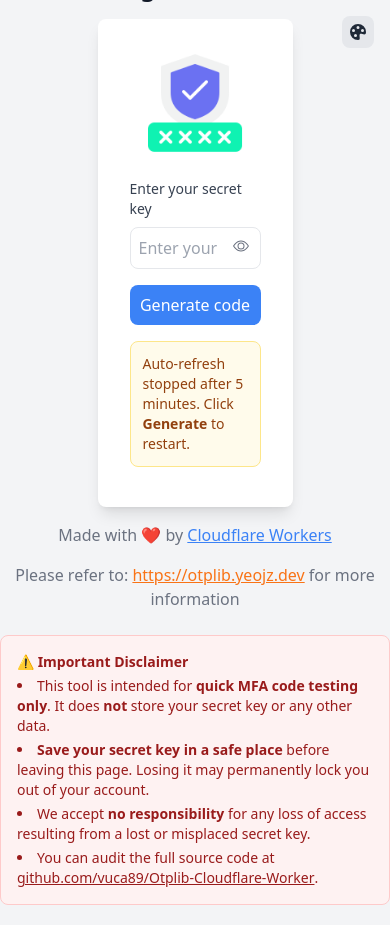
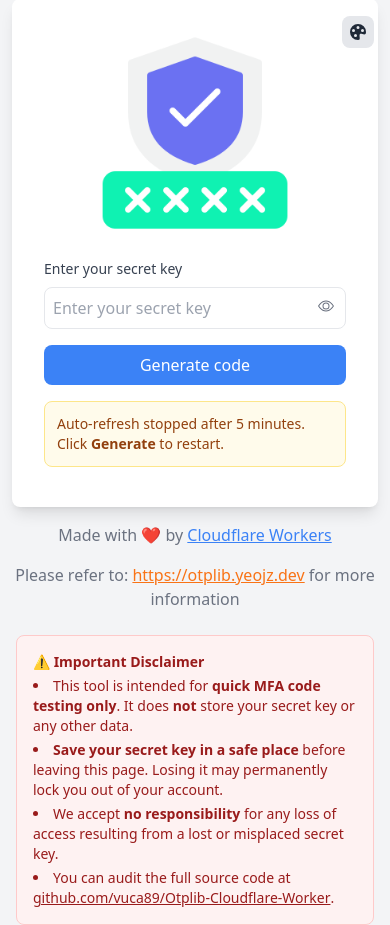
Before and after one commit to vuca89/Otplib-Cloudflare-Worker, a website: page assets/index.html in a window 390 px wide. Drawn offline with nearby package versions, Linux system fonts and the light colour scheme.

Commit message:
refactor: improve layout responsiveness and update disclaimer section styling

```diff
--- a/assets/index.html
+++ b/assets/index.html
@@ -20,7 +20,7 @@
     </svg>
   </button>
 
-  <div class="bg-white dark:bg-gray-800 p-8 rounded-lg shadow-lg w-1/2 lg:w-1/3">
+  <div class="bg-white dark:bg-gray-800 p-8 rounded-lg shadow-lg md:w-2/3 lg:w-1/2 xl:w-2/5 xxl:w-1/3 mx-3">
     <div class="mx-auto mb-6 max-w-64 text-center">
       <img src="/favicon.png" alt="Logo" class="mx-auto lg:w-full w-4/5">
     </div>
@@ -101,7 +101,7 @@
     Please refer to: <a href="https://otplib.yeojz.dev" target="_blank" class="text-orange-500 underline dark:text-orange-400">https://otplib.yeojz.dev</a> for more information
   </p>
 
-  <div class="mt-6 mx-4 max-w-lg w-full p-4 rounded-lg border border-red-200 dark:border-red-800 bg-red-50 dark:bg-red-900/20 text-sm text-red-800 dark:text-red-200">
+  <div class="mt-6 mx-4 p-4 rounded-lg border border-red-200 dark:border-red-800 bg-red-50 dark:bg-red-900/20 text-sm text-red-800 dark:text-red-200">
     <p class="font-semibold mb-1">⚠️ Important Disclaimer</p>
     <ul class="list-disc list-inside space-y-1">
       <li>This tool is intended for <strong>quick MFA code testing only</strong>. It does <strong>not</strong> store your secret key or any other data.</li>
```
